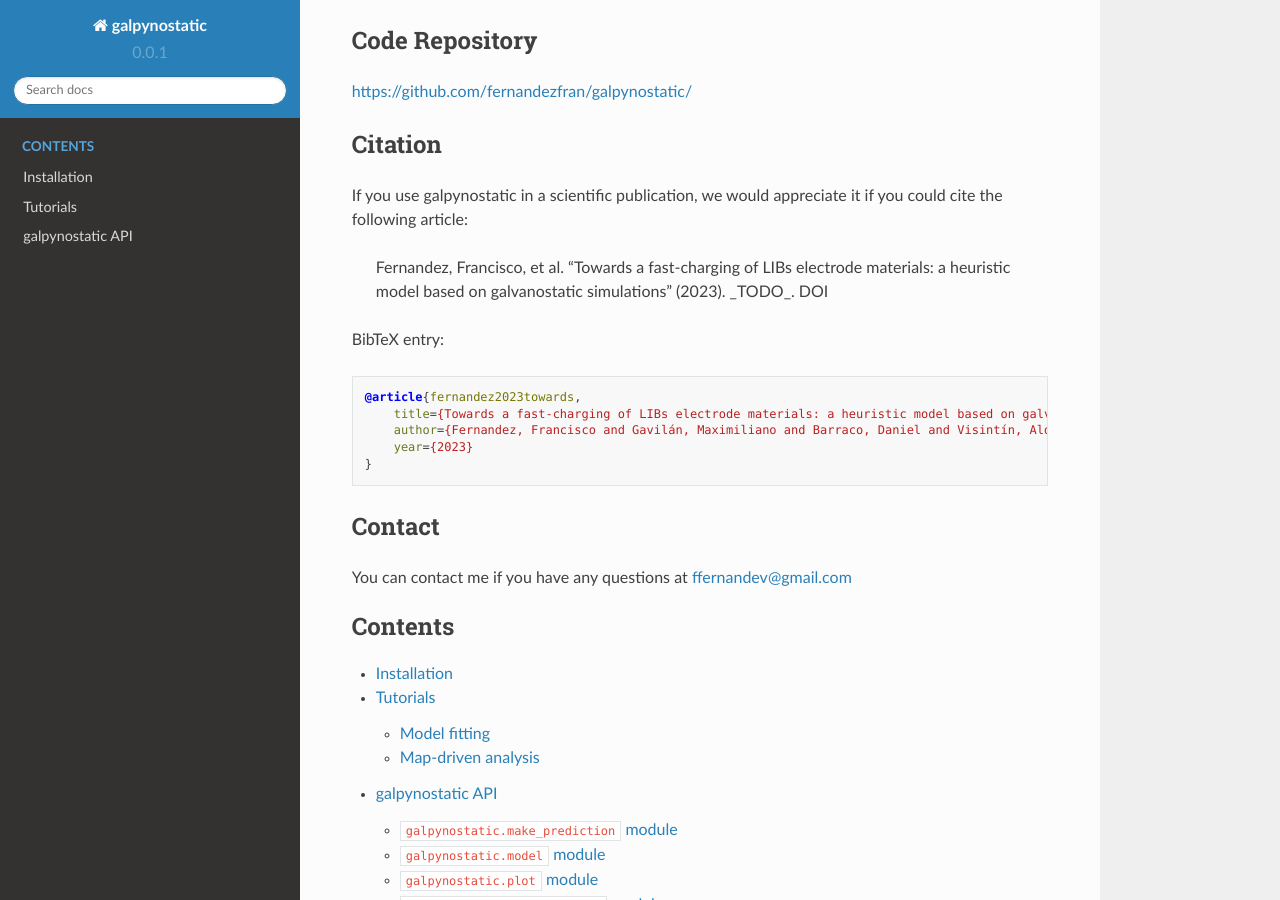
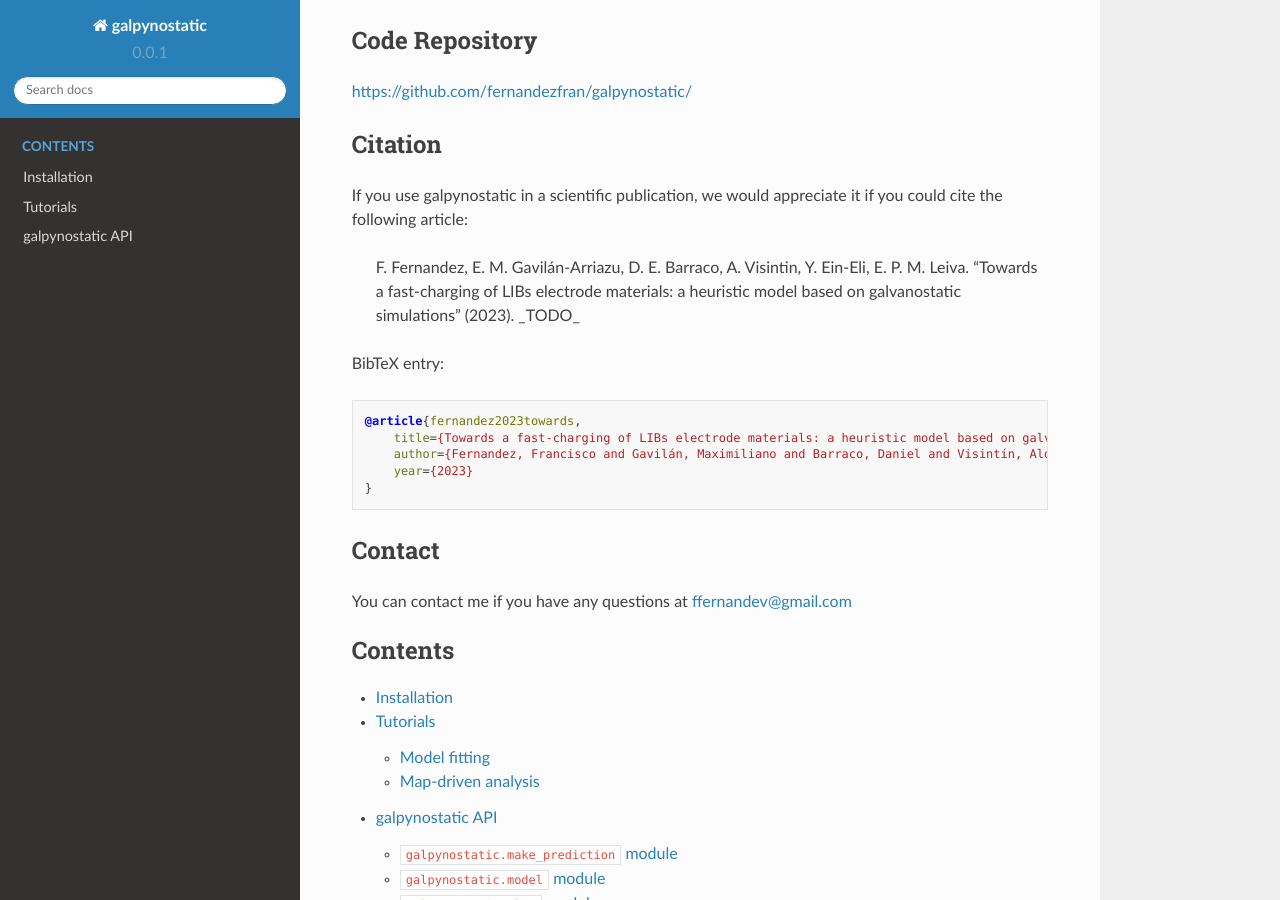
Before and after one commit to fernandezfran/galpynostatic, a Sphinx documentation site: the page built from docs/source/index.rst, in a window 1280 px wide and 900 px high, scrolled down 404 px. Built offline with Sphinx 7.4.7 and the Read the Docs theme 2.0.0, drawn with Linux system fonts in a browser that asks for light colours; the version number is read from the project's files by our own code.

Commit message:
make prediction on optimal particle size improve and citation

```diff
--- a/docs/source/index.rst
+++ b/docs/source/index.rst
@@ -65,9 +65,9 @@ you could cite the following article:
 
 .. pull-quote::
 
-   Fernandez, Francisco, et al. "Towards a fast-charging of LIBs electrode
-   materials: a heuristic model based on galvanostatic simulations" (2023).
-   _TODO_. DOI
+   F. Fernandez, E. M. Gavilán-Arriazu, D. E. Barraco, A. Visintin, Y. Ein-Eli,
+   E. P. M. Leiva. "Towards a fast-charging of LIBs electrode materials: a
+   heuristic model based on galvanostatic simulations" (2023). _TODO_
 
 BibTeX entry:
 
```
Also changed, not shown: README.md (+3 -3 lines), 4 other files.
